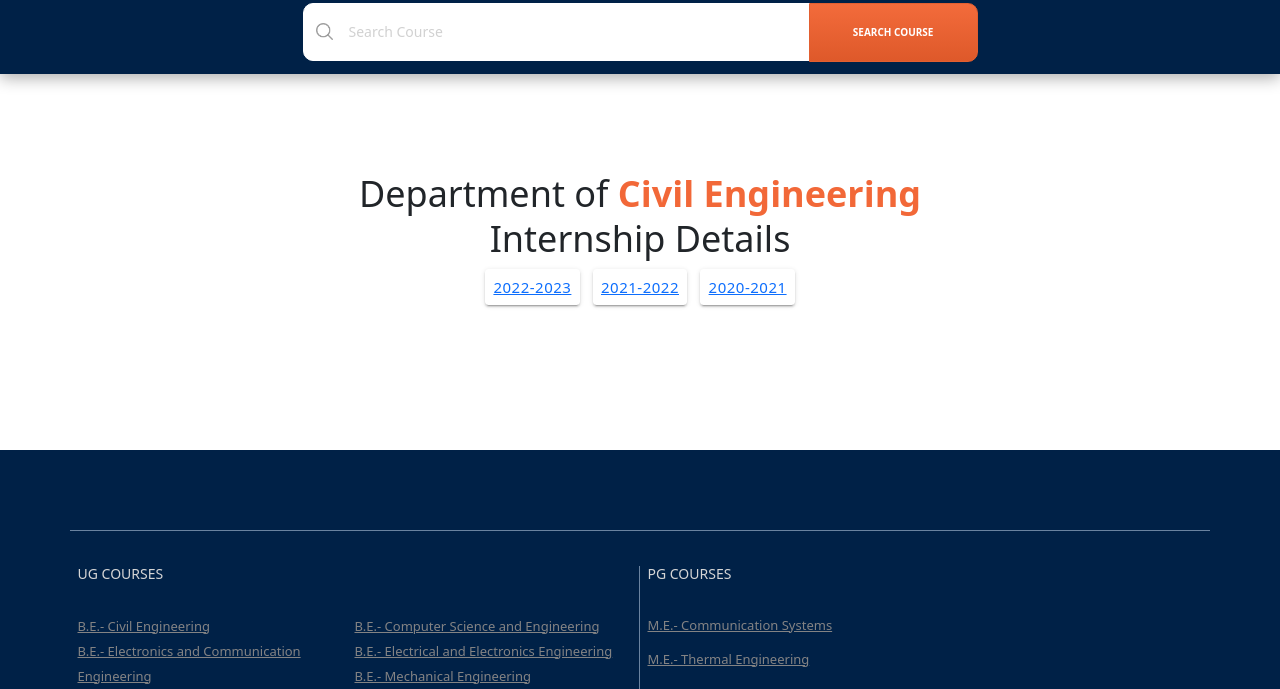
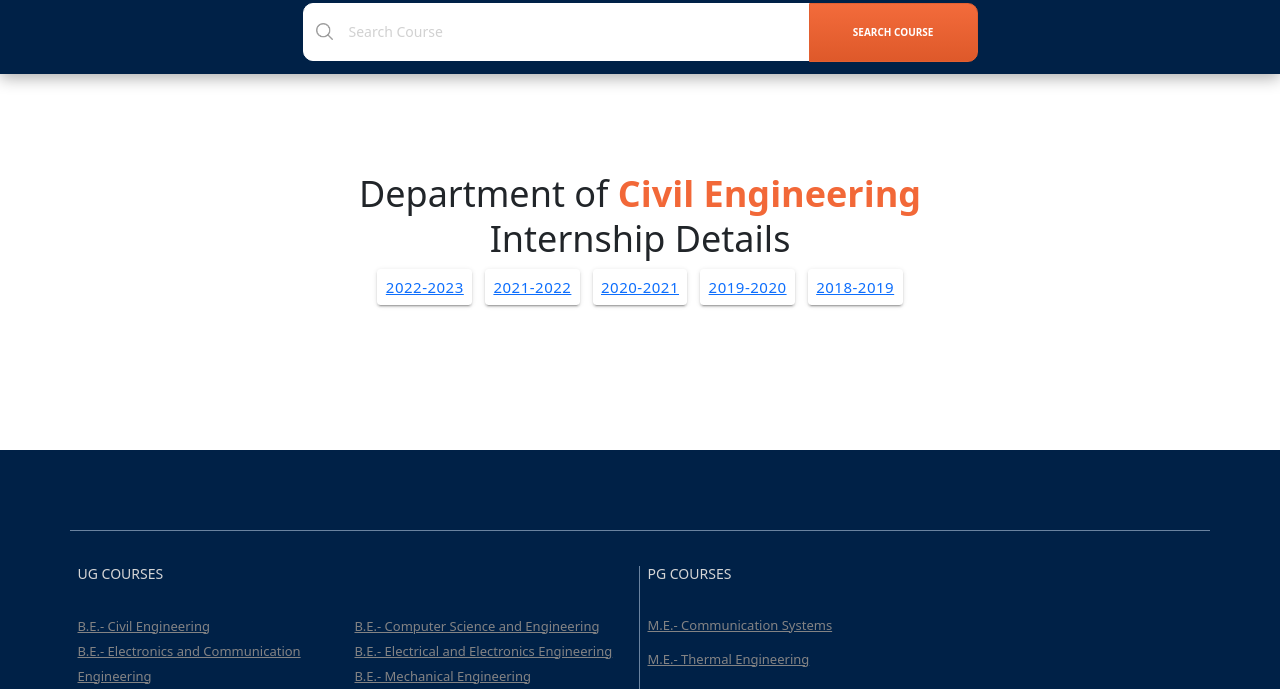
Before and after one commit to vidhyasagar70/vidhyasagar70.github.io, a plain HTML site: page civil_internship.html in a window 1280 px wide. Shown: the part 96-785 px from the top of the page. Drawn offline with nearby package versions, Linux system fonts and the light colour scheme.

Commit message:
civil dept

```diff
--- a/civil_internship.html
+++ b/civil_internship.html
@@ -299,9 +299,11 @@
                         <div class="con-title">
                             <h2>Department of<span> Civil Engineering</span>  </h2>
                             <h2 align="center" >Internship Details</h2>
-                            <button class=" btn text-info m-2" ><a href="Civil/CIVIL-IPT DETAILS -2022-2023.pdf">2022-2023</a></button>
-                            <button class="btn text-info m-2"><a href="Civil/CIVIL-IPT DETAILS -2021-2022.pdf">2021-2022</a></button>
-                            <button class="btn text-info m-2"><a href="Civil/CIVIL-IPT DETAILS -2020-2021.pdf">2020-2021</a></button>
+                            <button class=" btn text-info m-2" ><a href="civil/CIVIL-IPT DETAILS -2022-2023.pdf">2022-2023</a></button>
+                            <button class="btn text-info m-2"><a href="civil/CIVIL-IPT DETAILS -2021-2022.pdf">2021-2022</a></button>
+                            <button class="btn text-info m-2"><a href="civil/CIVIL-IPT DETAILS -2020-2021.pdf">2020-2021</a></button>
+                            <button class="btn text-info m-2"><a href="civil/CIVIL-IPT DETAILS -2019-2020.pdf">2019-2020</a></button>
+                            <button class="btn text-info m-2"><a href="civil/CIVIL-IPT DETAILS -2018-2019.pdf">2018-2019</a></button>
                         </div>
                     </div>
                 </div>
```
